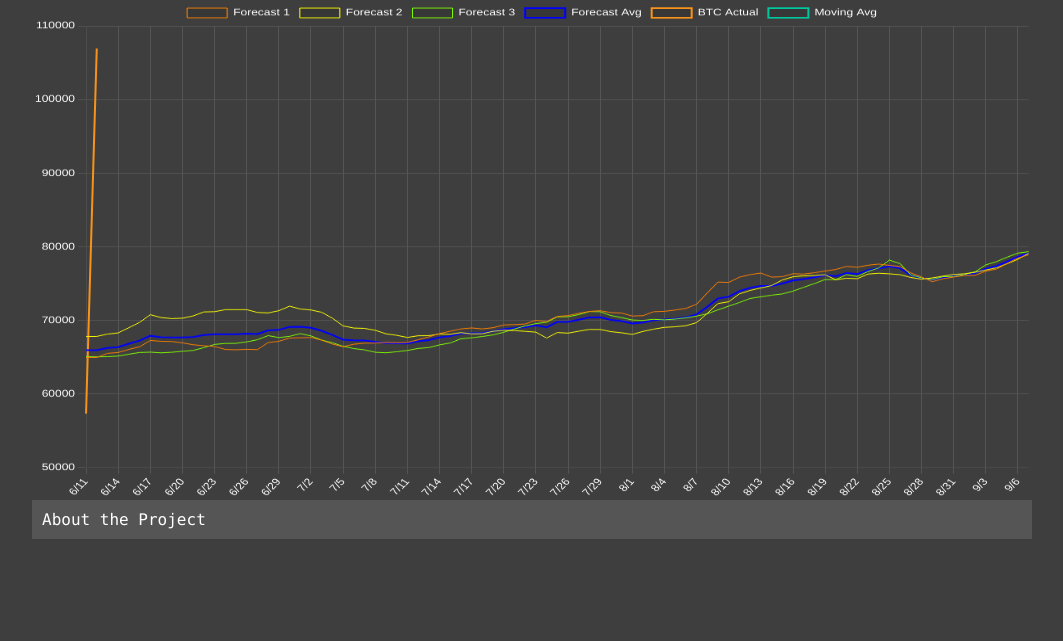
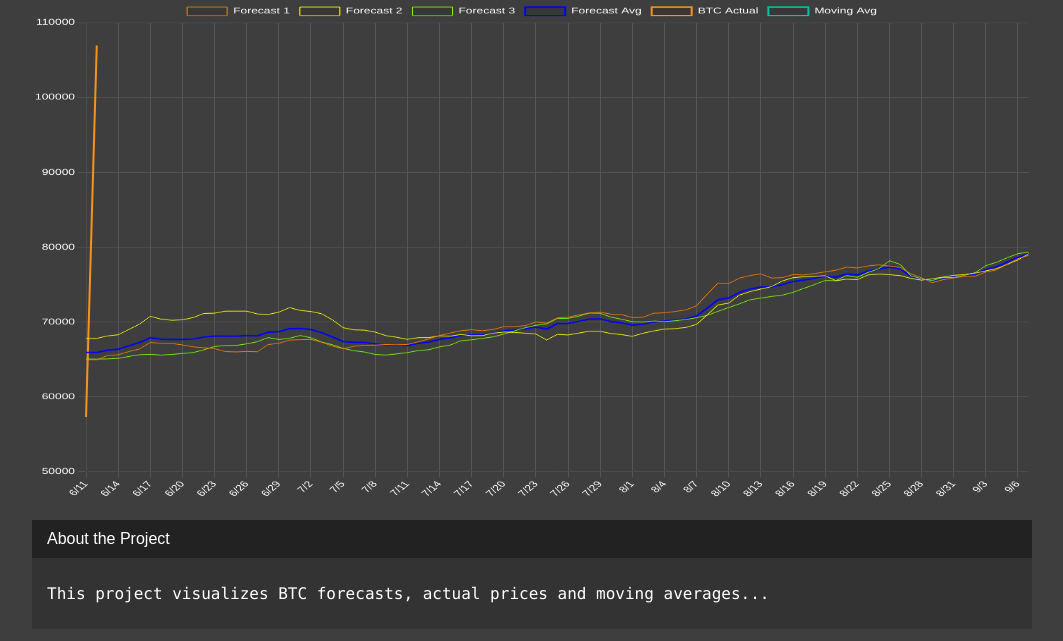
Before and after one commit to kaikasekai/cadu, a website: page index.html in a window 1280 px wide. Both pictures are taken after a click on the button "About the Project". Shown: the part 101-742 px from the top of the page, without its empty margins (108-1171 px from the left). Drawn offline with nearby package versions, Linux system fonts and the light colour scheme.

Commit message:
Update style.css

```diff
--- a/style.css
+++ b/style.css
@@ -19,25 +19,31 @@ canvas {
   aspect-ratio: 2 / 1; /* адаптивная пропорция */
 }
 
+.accordion {
+  margin-top: 20px;
+}
+
 .accordion-toggle {
-  background-color: #555;
-  color: white;
-  padding: 10px;
+  background-color: #222;
+  color: #fff;
+  border: none;
+  padding: 10px 15px;
+  cursor: pointer;
   width: 100%;
-  border: none;
   text-align: left;
-  cursor: pointer;
-  font-family: Menlo, monospace;
   font-size: 16px;
 }
 
 .accordion-content {
-  display: none;
-  background-color: #666;
-  padding: 10px;
-  font-family: Menlo, monospace;
+  max-height: 0;
+  overflow: hidden;
+  transition: max-height 0.3s ease;
+  background: #333;
+  color: #fff;
+  padding: 0 15px;
 }
 
-.accordion-toggle.active + .accordion-content {
-  display: block;
+.accordion-content.open {
+  max-height: 200px;
+  padding: 10px 15px;
 }
```
